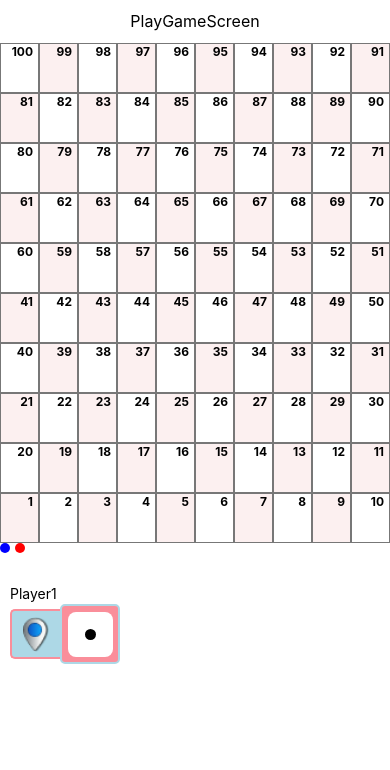
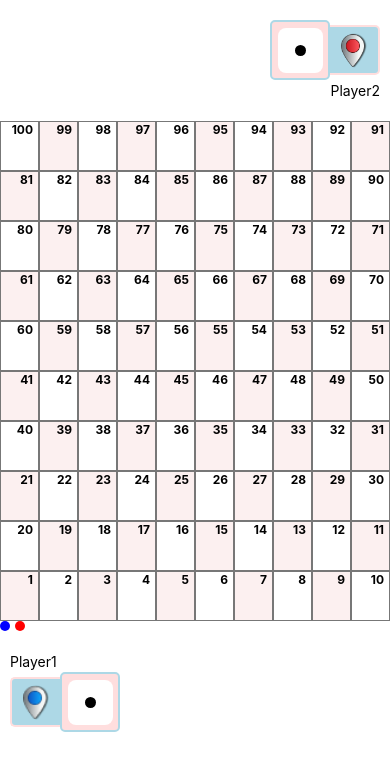
Before and after one commit to srikanth41684/snakeAndLadder, a React Native app: screen /play in a window 390 px wide. Shown: the top 770 px of the page. Built offline with nearby package versions, Linux system fonts and the light colour scheme.

Commit message:
player2 doce

```diff
--- a/scr/main/screens/PlayGameScreen.js
+++ b/scr/main/screens/PlayGameScreen.js
@@ -446,17 +446,78 @@ const PlayGameScreen = () => {
         }}>
         <View
           style={{
-            alignItems: 'center',
-            paddingVertical: 10,
+            marginVertical: 20,
+            paddingHorizontal: 10,
           }}>
-          <Text
+          <View
             style={{
-              fontSize: 16,
-              lineHeight: 23,
-              color: '#000',
+              alignItems: 'flex-end',
             }}>
-            PlayGameScreen
-          </Text>
+            <View
+              style={{
+                flexDirection: 'row',
+                alignItems: 'center',
+              }}>
+              <View
+                style={{
+                  borderWidth: 2,
+                  height: 60,
+                  width: 60,
+                  justifyContent: 'center',
+                  alignItems: 'center',
+                  borderColor: 'lightblue',
+                  borderRadius: 5,
+                  backgroundColor: '#ffdede',
+                  // borderLeftWidth: 0,
+                }}>
+                <TouchableWithoutFeedback
+                  onPress={() => {
+                    if (commObj.active) {
+                      disePlayerHanlder(commObj.player);
+                    }
+                  }}>
+                  <View style={{}}>
+                    <Dice
+                      diseNumber={commObj.diseNumber}
+                      active={commObj.active}
+                    />
+                  </View>
+                </TouchableWithoutFeedback>
+              </View>
+              <View
+                style={{
+                  height: 50,
+                  width: 50,
+                  alignItems: 'center',
+                  justifyContent: 'center',
+                  backgroundColor: 'lightblue',
+                  borderWidth: 2,
+                  borderLeftWidth: 0,
+                  borderColor: '#ffdede',
+                  borderTopRightRadius: 5,
+                  borderBottomRightRadius: 5,
+                }}>
+                <Image
+                  style={{
+                    width: 35,
+                    resizeMode: 'contain',
+                    height: 35,
+                  }}
+                  source={require('../../../assets/images/redkey.png')}
+                />
+              </View>
+            </View>
+            <View>
+              <Text
+                style={{
+                  fontSize: 14,
+                  lineHeight: 21,
+                  color: '#000',
+                }}>
+                Player2
+              </Text>
+            </View>
+          </View>
         </View>
         <View
           style={{
@@ -731,12 +792,10 @@ const PlayGameScreen = () => {
         </View> */}
         <View
           style={{
-            paddingTop: 30,
+            paddingTop: 20,
+            paddingHorizontal: 10,
           }}>
-          <View
-            style={{
-              paddingHorizontal: 10,
-            }}>
+          <View style={{}}>
             <View>
               <Text
                 style={{
@@ -761,7 +820,7 @@ const PlayGameScreen = () => {
                   backgroundColor: 'lightblue',
                   borderWidth: 2,
                   borderRightWidth: 0,
-                  borderColor: '#fa8e9a',
+                  borderColor: '#ffdede',
                   borderTopLeftRadius: 5,
                   borderBottomLeftRadius: 5,
                 }}>
@@ -783,7 +842,7 @@ const PlayGameScreen = () => {
                   alignItems: 'center',
                   borderColor: 'lightblue',
                   borderRadius: 5,
-                  backgroundColor: '#fa8e9a',
+                  backgroundColor: '#ffdede',
                   // borderLeftWidth: 0,
                 }}>
                 <TouchableWithoutFeedback
```
